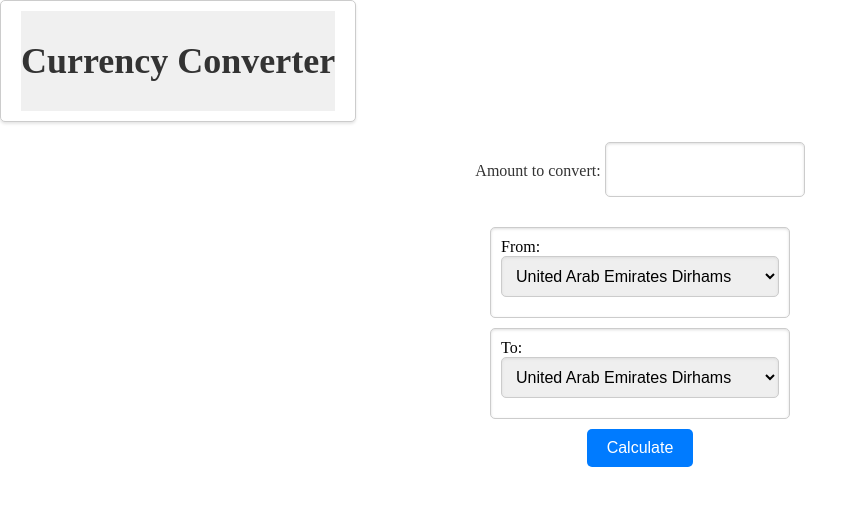
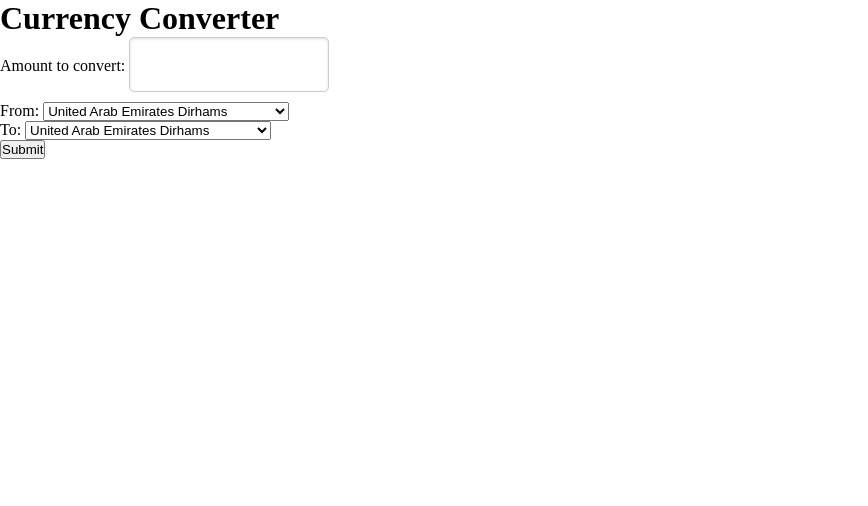
Before and after one commit to aayusha7/Currency-Converter, a plain HTML site: page Currency converter/index.html in a window 1280 px wide. Shown: the whole page, without its empty margins (0-868 px from the left). Drawn offline with Linux system fonts and the light colour scheme.

Commit message:
Update index.html

```diff
--- a/Currency converter/index.html
+++ b/Currency converter/index.html
@@ -5,40 +5,36 @@
     <meta charset="UTF-8">
     <meta name="viewport" content="width=device-width, initial-scale=1.0">
     <title>Currency Converter</title>
-    <link rel = "stylesheet" type = "text/css" href = "styles.css">
+    <link rel="stylesheet" href="styles.css">
 </head>
 
 <body>
     <div>
-        <div class = "header-box">
-        <h1 class ="header">Currency Converter</h1>
-        </div>
+        <h1>Currency Converter</h1>
         <!-- take input from the user-->
-        <div class = "input">
-            <form action="">
-                <label for="amount" class="text"> Amount to convert: </label>
-                <input type="number" id="amount" min="0">
-            </form>
-        </div>
+        <form action="">
+            <label for="amount"> Amount to convert: </label>
+            <input type="number" id="amount" min="0">
+        </form>
 
         <!--country to convert from-->
-        <div class = "select" >
+        <div>
             <label for="countryFrom">From: </label>
-            <select id="countryFrom" name="countryFrom" class = "select"></select>
+            <select id="countryFrom" name="countryFrom"></select>
 
         </div>
 
         <!--country to convert to-->
-        <div class = "select">
+        <div>
             <label for="countryTo">To: </label>
-            <select id="countryTo" name="countryTo" class = "select"></select>
+            <select id="countryTo" name="countryTo"></select>
         </div>
 
         <!--submit button-->
-        <div class = "calculate-box">
+        <div>
             <form method="post" onsubmit="checkforblank();return false;"  >
 
-                <button id="check-btn"class = "button"  >Calculate</button>
+                <button id="check-btn"  >Submit</button>
             </form>
         </div>
 
```
